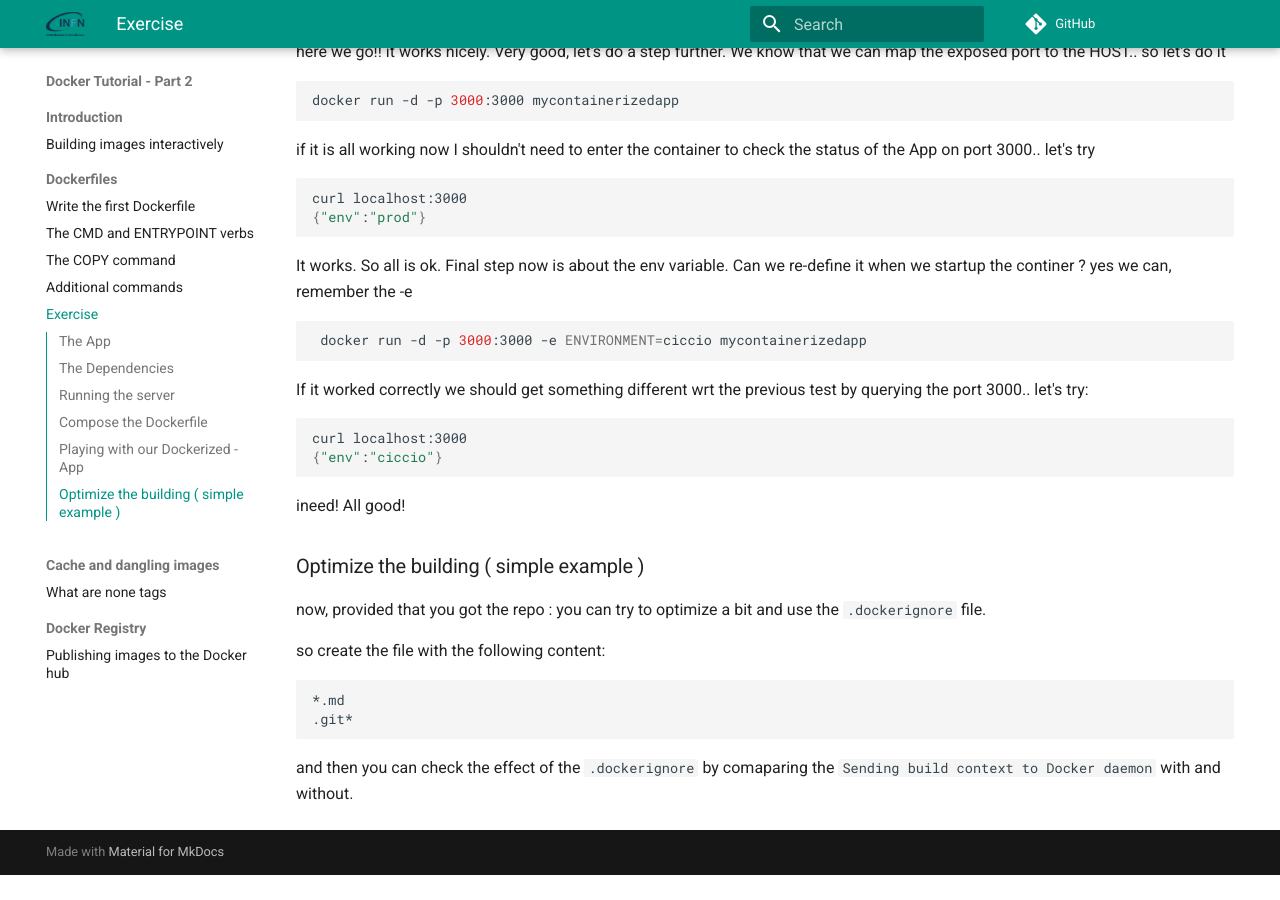
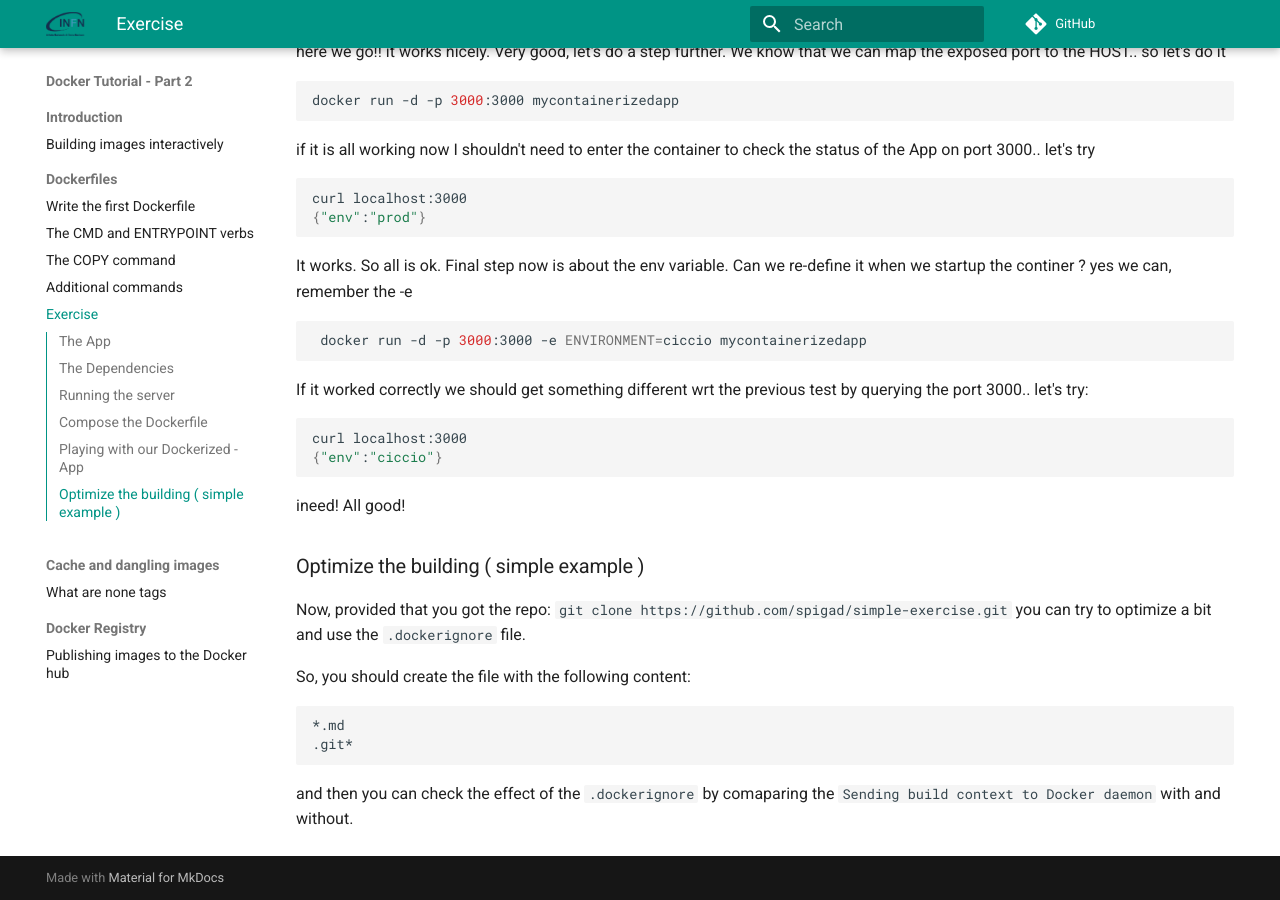
Before and after one commit to spigad/docker-tutorial, an MkDocs documentation site: the page built from docs/dockerfile/exercise.md, in a window 1280 px wide and 900 px high, scrolled down 2490 px. Built offline with MkDocs 1.6.1 and Material for MkDocs 9.7.7, drawn with Linux system fonts in a browser that asks for light colours; comment, search, counter and statistics services are not loaded; before the commit the page ends 3365 px from its top, so only the background shows below that.

Commit message:
exercise finalized

````diff
--- a/docs/dockerfile/exercise.md
+++ b/docs/dockerfile/exercise.md
@@ -140,9 +140,9 @@ ineed! All good!
 
 ### Optimize the building ( simple example )
 
-now, provided that you got the repo :  you can try to optimize a bit and use the `.dockerignore` file.
+Now, provided that you got the repo: `git clone  https://github.com/spigad/simple-exercise.git`  you can try to optimize a bit and use the `.dockerignore` file.
 
-so create the file with the following content:
+So, you should create the file with the following content:
 ```
 *.md
 .git*
````
